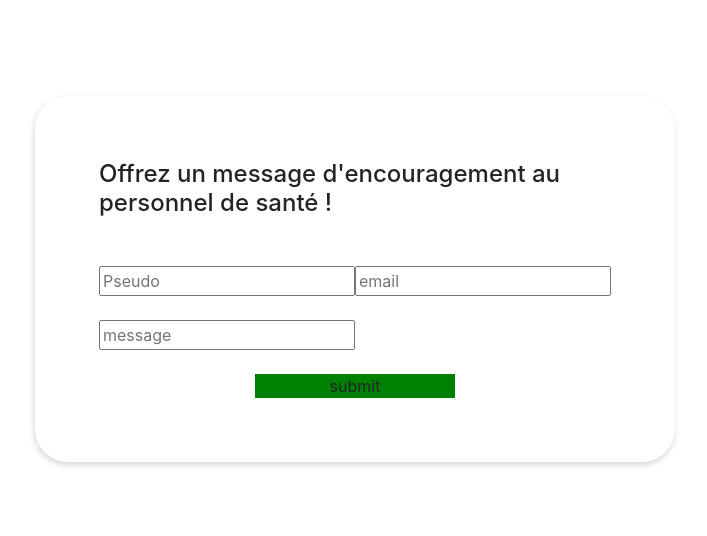
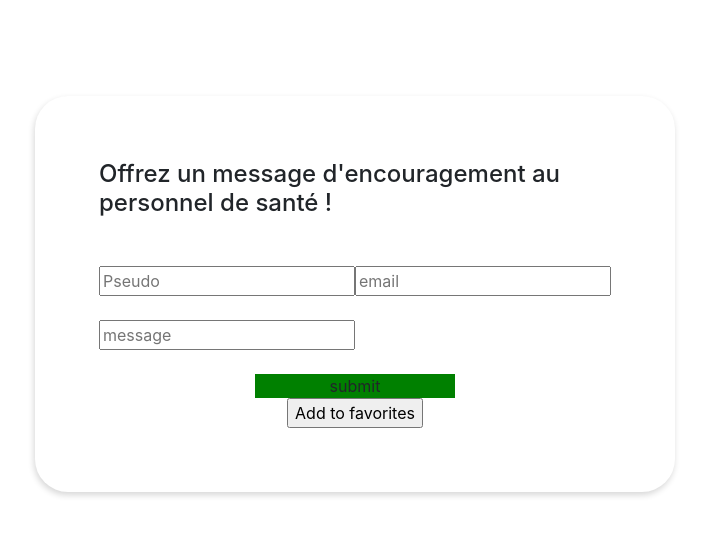
Before and after one commit to yassati/Merci_Personnel_Soignant, a Next.js app in the folder front/: page /message in a window 1280 px wide. Shown: the top 536 px of the page, without its empty margins (285-992 px from the left). Built offline with nearby package versions, Linux system fonts and the light colour scheme.

Commit message:
add react-tostify and counter message

```diff
--- a/front/package.json
+++ b/front/package.json
@@ -26,6 +26,7 @@
     "next": "^9.3.4",
     "react": "^16.13.1",
     "react-dom": "^16.13.1",
+    "react-toastify": "^5.5.0",
     "yup": "^0.28.3"
   }
 }
--- a/front/pages/_app.js
+++ b/front/pages/_app.js
@@ -1,6 +1,7 @@
 import React from "react";
 import App from "next/app";
 import Head from "next/head";
+import "react-toastify/dist/ReactToastify.css";
 
 export default class MyApp extends App {
   constructor(props) {
--- a/front/src/Message/components/Message.jsx
+++ b/front/src/Message/components/Message.jsx
@@ -3,6 +3,8 @@ import { Formik } from "formik";
 import * as Yup from "yup";
 import fetch from "isomorphic-unfetch";
 import { Modal } from "antd";
+import { toast } from "react-toastify";
+import Router from "next/router";
 
 class NewsletterConponent extends React.Component {
   /**
@@ -18,19 +20,23 @@ class NewsletterConponent extends React.Component {
       method: "POST",
       headers: {
         "Content-Type": "application/json",
-        Accept: "application/json"
+        Accept: "application/json",
       },
-      body: JSON.stringify(values)
-    });
-    if (res.status == 200) {
-      Modal.success({
-        content: "Merci."
-      });
-    } else {
-      Modal.warning({
-        content: "Une erreur s'est produite. Veuillez réessayer plus tard"
-      });
-    }
+      body: JSON.stringify(values),
+    })
+      .then(() => {
+        Router.push("/");
+        toast.success("Message envoyé !");
+      })
+      .catch((errors) => res.status(400).json({ errors }));
+    // if (res.status === 200) {
+    //   Modal.success({
+    //     content: "Merci.",
+    //   });
+    // } else {
+    //   Modal.warning({
+    //     content: "Une erreur s'est produite. Veuillez réessayer plus tard",
+    //   });
   }
 
   render() {
@@ -51,10 +57,10 @@ class NewsletterConponent extends React.Component {
               email: Yup.string()
                 .email("L'email n'est pas valide")
                 .required("Nécessaire"),
-              message: Yup.string().required("Nécessaire")
+              message: Yup.string().required("Nécessaire"),
             })}
           >
-            {props => {
+            {(props) => {
               const {
                 values,
                 touched,
@@ -62,7 +68,7 @@ class NewsletterConponent extends React.Component {
                 isSubmitting,
                 handleChange,
                 handleBlur,
-                handleSubmit
+                handleSubmit,
               } = props;
               return (
                 <form onSubmit={handleSubmit}>
@@ -119,11 +125,16 @@ class NewsletterConponent extends React.Component {
                         style={{
                           height: "auto",
                           width: "200px",
-                          backgroundColor: "green"
+                          backgroundColor: "green",
                         }}
                       >
                         submit
                       </div>
+                      <input
+                        class="favorite styled"
+                        type="button"
+                        value="Add to favorites"
+                      ></input>
                     </span>
                   </div>
                 </form>
@@ -146,7 +157,7 @@ const styles = {
     marginLeft: "25vw",
     boxShadow: "-1px 3px 6px #00000029",
     borderRadius: "33px",
-    opacity: 1
+    opacity: 1,
   },
   myContainerMobile: {
     width: "auto",
@@ -154,8 +165,8 @@ const styles = {
     marginLeft: "16px",
     background: "white",
     backgroundColor: "white",
-    paddingBottom: "40px"
-  }
+    paddingBottom: "40px",
+  },
 };
 
 export default class Newsletter extends React.Component {
```
Also changed, not shown: front/src/Home/components/Home.jsx (+3 -11 lines), 1 other file (tests, documents, lock files or other folders).
